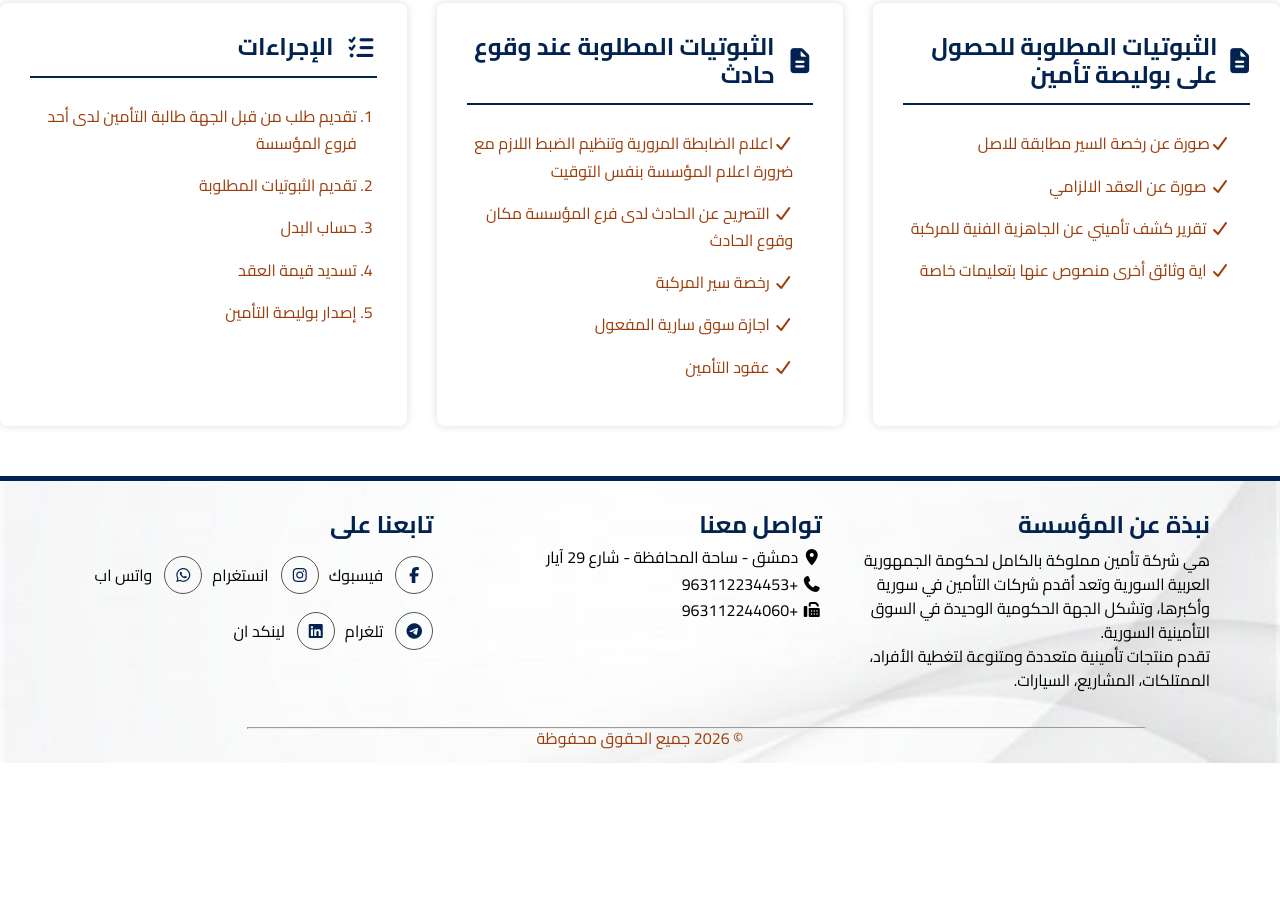
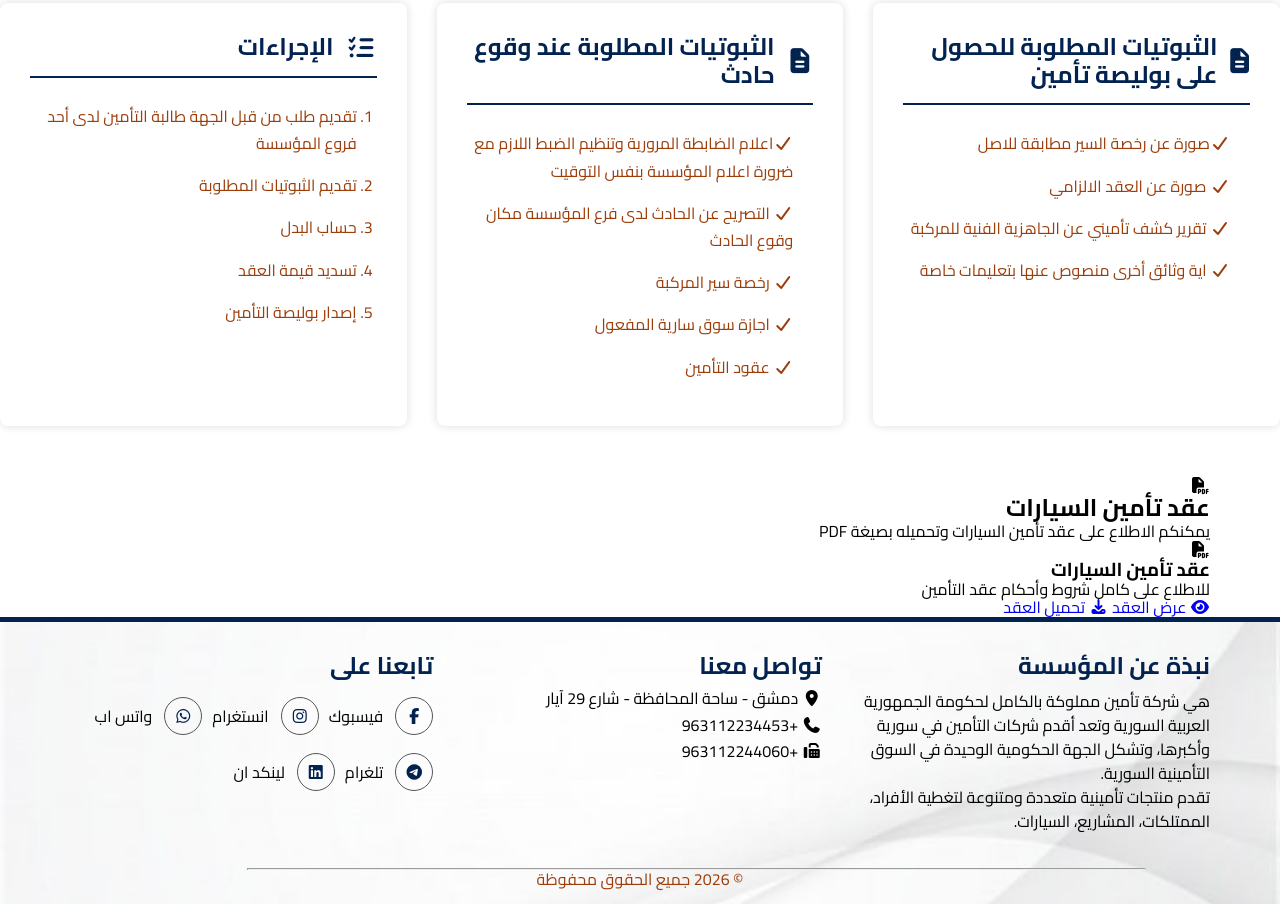
Before and after one commit to nouramm1593/elec-platform, a plain HTML site: page car.html in a window 1280 px wide. Shown: the part 1170-2074 px from the top of the page. Before the commit the page ends 1933 px from the top, so only its background shows below. Drawn offline with Linux system fonts and the light colour scheme.

Commit message:
Update car.html

```diff
--- a/car.html
+++ b/car.html
@@ -232,6 +232,47 @@
     </div>
 </section>
 <!-- end requirements section -->
+
+    <!-- start car contract section -->
+<section class="car-contract">
+    <div class="container">
+
+        <div class="contract-title">
+            <i class="fa-solid fa-file-pdf"></i>
+            <h2>عقد تأمين السيارات</h2>
+            <p>يمكنكم الاطلاع على عقد تأمين السيارات وتحميله بصيغة PDF</p>
+        </div>
+
+        <div class="contract-box">
+
+            <div class="contract-icon">
+                <i class="fa-solid fa-file-pdf"></i>
+            </div>
+
+            <div class="contract-info">
+                <h3>عقد تأمين السيارات</h3>
+                <p>للاطلاع على كامل شروط وأحكام عقد التأمين</p>
+            </div>
+
+            <div class="contract-buttons">
+                <a href="pdf/car insurance.pdf" target="_blank" class="contract-btn">
+                    <i class="fa-solid fa-eye"></i>
+                    عرض العقد
+                </a>
+
+                <a href="pdf/car insurance.pdf" download class="contract-btn download-btn">
+                    <i class="fa-solid fa-download"></i>
+                    تحميل العقد
+                </a>
+            </div>
+
+        </div>
+
+    </div>
+</section>
+<!-- end car contract section -->
+
+
     <!-- start footer section  -->
     <footer>
         <div class="container">
```
